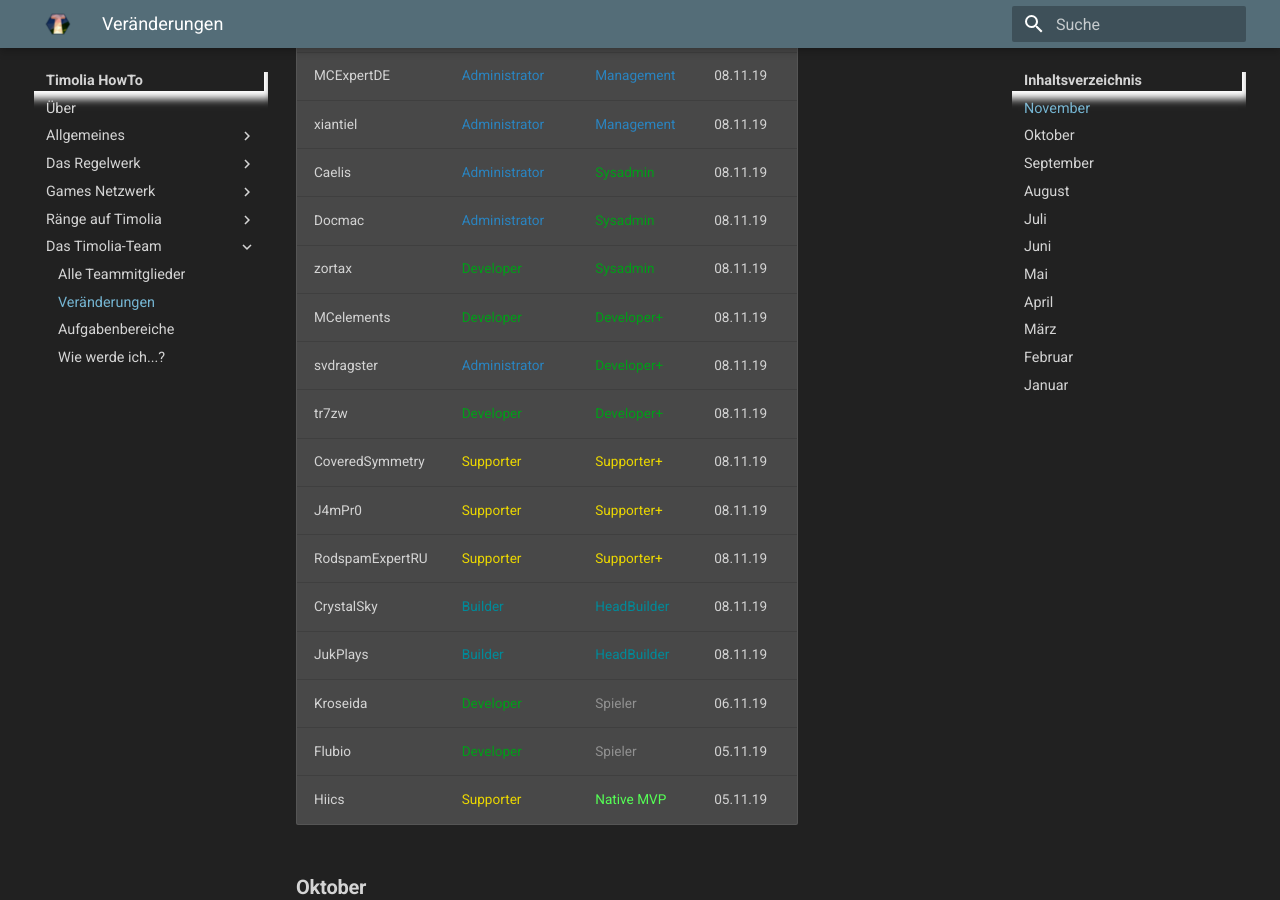
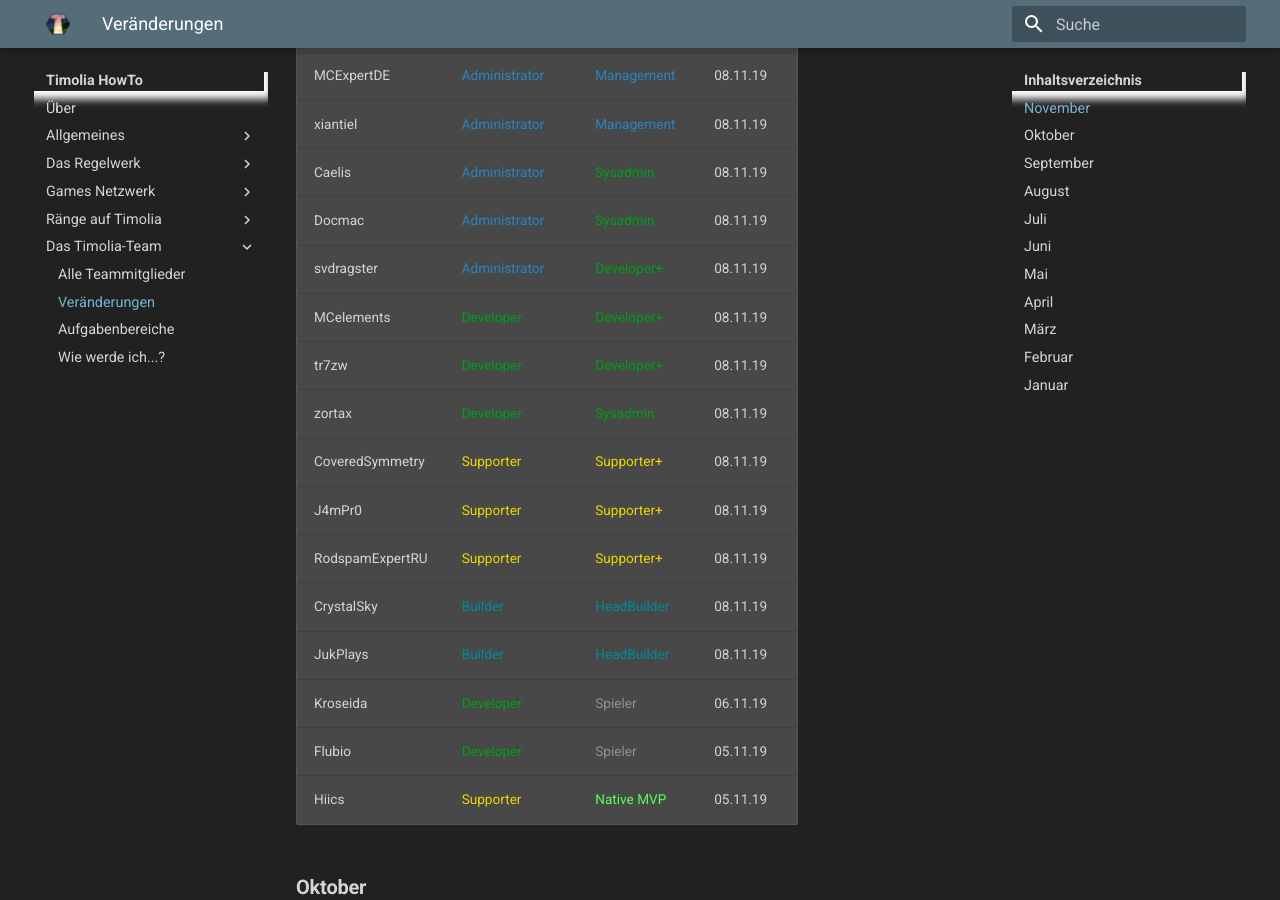
Before and after one commit to TimoliaDE/HowTo, an MkDocs documentation site: the page built from docs/team/changes.md, in a window 1280 px wide and 900 px high, scrolled down 328 px. Built offline with MkDocs 1.6.1 and Material for MkDocs 9.7.7, drawn with Linux system fonts in a browser that asks for light colours; old or Windows-style settings are respelled for this version of MkDocs.

Commit message:
move sven @changes.md

```diff
--- a/docs/team/changes.md
+++ b/docs/team/changes.md
@@ -10,10 +10,10 @@ Hier werden alle Aus- und Eintritte bzw. Beförderungen und Degradierungen aufge
 | xiantiel | <span class='administrator'>Administrator</span> | <span class='management'>Management</span> | 08.11.19 |
 | Caelis | <span class='administrator'>Administrator</span> | <span class='sysadmin'>Sysadmin</span> | 08.11.19 |
 | Docmac | <span class='administrator'>Administrator</span> | <span class='sysadmin'>Sysadmin</span> | 08.11.19 |
+| svdragster | <span class='administrator'>Administrator</span> | <span class='developer-plus'>Developer+</span> | 08.11.19 |
+| MCelements | <span class='developer'>Developer</span> | <span class='developer-plus'>Developer+</span> | 08.11.19 |
+| tr7zw | <span class='developer'>Developer</span> | <span class='developer-plus'>Developer+</span> | 08.11.19 |
 | zortax | <span class='developer'>Developer</span> | <span class='sysadmin'>Sysadmin</span> | 08.11.19 |
-| MCelements | <span class='developer'>Developer</span> | <span class='developer-plus'>Developer+</span> | 08.11.19 |
-| svdragster | <span class='administrator'>Administrator</span> | <span class='developer-plus'>Developer+</span> | 08.11.19 |
-| tr7zw | <span class='developer'>Developer</span> | <span class='developer-plus'>Developer+</span> | 08.11.19 |
 | CoveredSymmetry | <span class='supporter'>Supporter</span> | <span class='supporter-plus'>Supporter+</span> | 08.11.19 |
 | J4mPr0 | <span class='supporter'>Supporter</span> | <span class='supporter-plus'>Supporter+</span> | 08.11.19 |
 | RodspamExpertRU | <span class='supporter'>Supporter</span> | <span class='supporter-plus'>Supporter+</span> | 08.11.19 |
```
